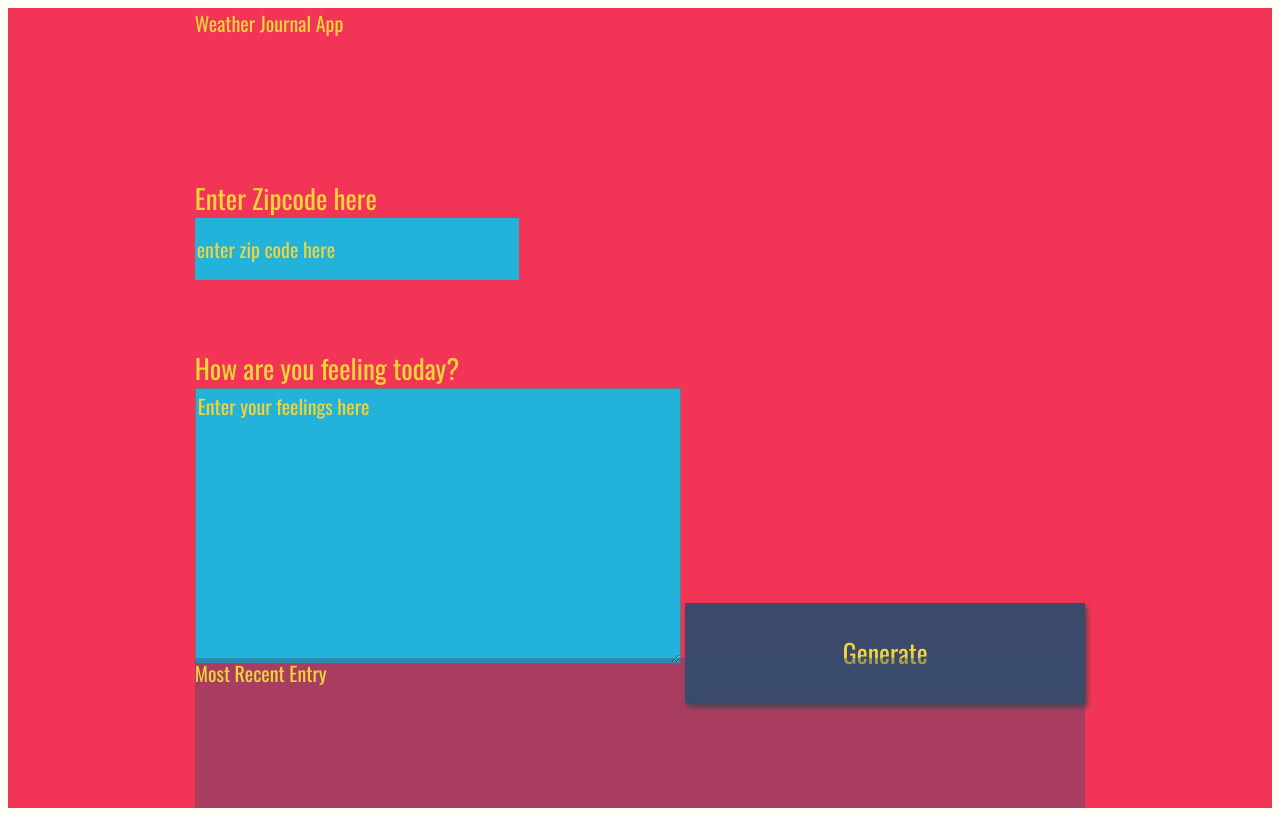
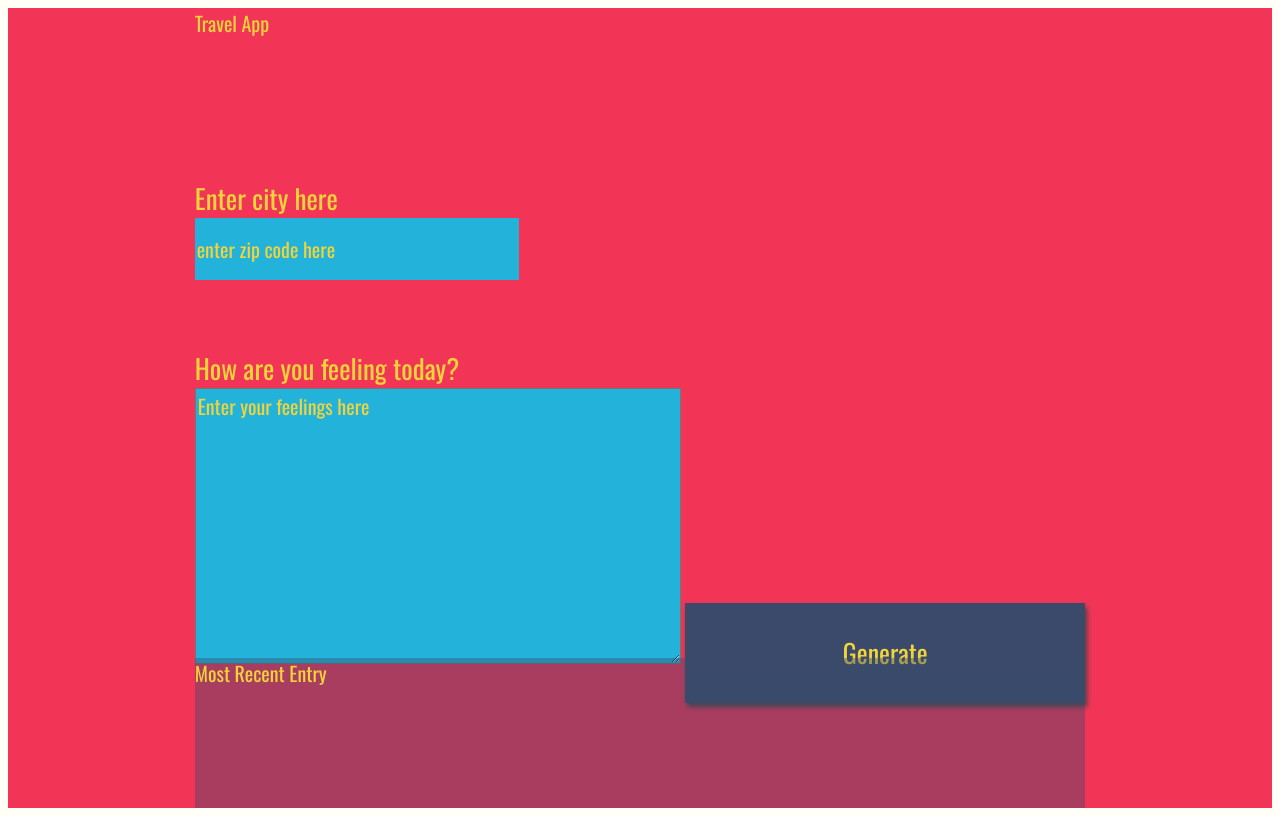
Before and after one commit to FelixKimm/Udacity-capstone, a website built with webpack: page src/client/views/index.html in a window 1280 px wide. Built offline with nearby package versions, Linux system fonts and the light colour scheme; a web font is replaced by a local one.

Commit message:
primeiro

```diff
--- a/src/client/views/index.html
+++ b/src/client/views/index.html
@@ -9,10 +9,10 @@
  <body>
 <div id = "app">
   <div class ="holder headline">
-    Weather Journal App
+    Travel App
   </div>
   <div class ="holder zip">
-    <label for="zip">Enter Zipcode here</label>
+    <label for="zip">Enter city here</label>
     <input type="text" id="zip" placeholder="enter zip code here">
   </div>
   <div class ="holder feel">
```
Also changed, not shown: package.json (+4 -3 lines), src/client/js/geoNames.js (added), 4 other files.
